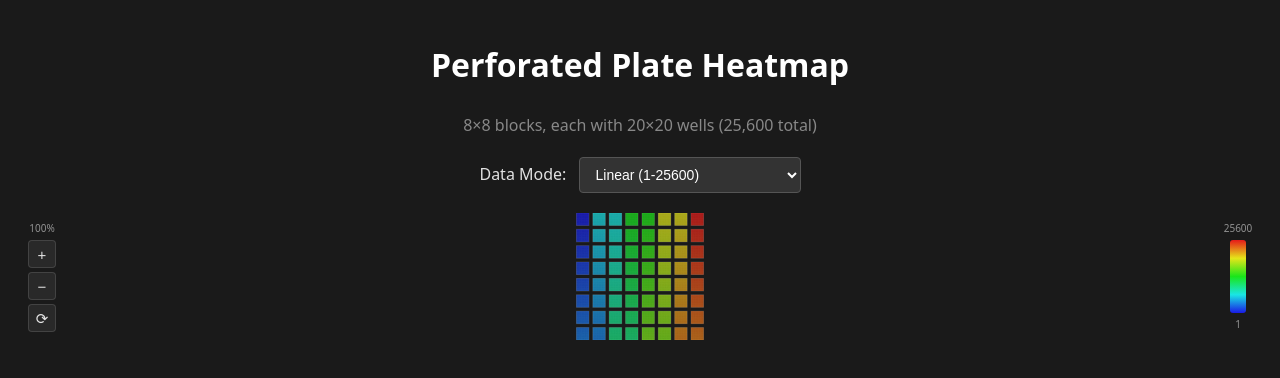
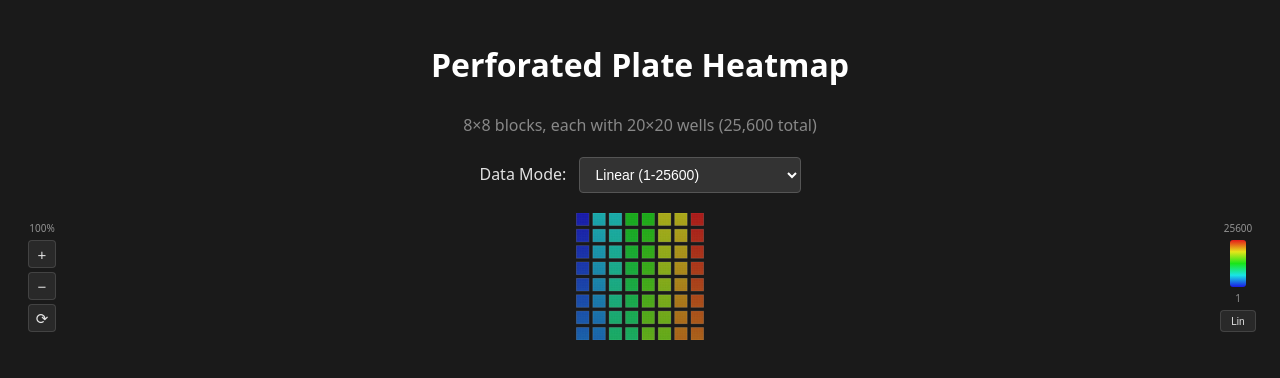
Before and after one commit to ndevenish/react-pacman, a React (Vite) app: page / in a window 1280 px wide. Shown: the top 378 px of the page. Built offline with nearby package versions, Linux system fonts and the light colour scheme.

Commit message:
PlateHeatmap: add Log/Lin toggle below colour scale bar

```diff
--- a/src/components/PlateHeatmap.css
+++ b/src/components/PlateHeatmap.css
@@ -87,6 +87,23 @@
   border-radius: 3px;
 }
 
+.scale-toggle {
+  width: 36px;
+  height: 22px;
+  padding: 0;
+  font-size: 10px;
+  background: rgba(128, 128, 128, 0.15);
+  color: inherit;
+  border: 1px solid rgba(128, 128, 128, 0.3);
+  border-radius: 4px;
+  cursor: pointer;
+  flex-shrink: 0;
+}
+
+.scale-toggle:hover {
+  background: rgba(128, 128, 128, 0.3);
+}
+
 .scale-label {
   font-size: 10px;
   color: inherit;
--- a/src/components/PlateHeatmap.tsx
+++ b/src/components/PlateHeatmap.tsx
@@ -20,8 +20,17 @@ export interface PlateHeatmapProps {
   maxValue?: number;
 }
 
-function valueToColor(value: number, min: number, max: number): [number, number, number] {
-  const normalized = (value - min) / (max - min);
+function valueToColor(value: number, min: number, max: number, logScale: boolean): [number, number, number] {
+  let normalized: number;
+  if (logScale) {
+    const logVal = value >= 1 ? Math.log10(value) : 0;
+    const logMin = Math.log10(Math.max(1, min));
+    const logMax = Math.log10(Math.max(1, max));
+    normalized = logMax > logMin ? (logVal - logMin) / (logMax - logMin) : 0;
+  } else {
+    normalized = max > min ? (value - min) / (max - min) : 0;
+  }
+  normalized = Math.max(0, Math.min(1, normalized));
   const hue = (1 - normalized) * 240;
 
   const s = 0.8;
@@ -115,6 +124,7 @@ export function PlateHeatmap({
   const canvasWrapperRef = useRef<HTMLDivElement>(null);
   const canvasRef = useRef<HTMLCanvasElement>(null);
   const [canvasDims, setCanvasDims] = useState({ width: 0, height: 0 });
+  const [logScale, setLogScale] = useState(false);
   const [tooltip, setTooltip] = useState<{
     value: number;
     dataIndex: number;
@@ -274,7 +284,7 @@ export function PlateHeatmap({
           if (dataIndex === undefined || dataIndex >= effectiveDataLength) continue;
 
           const value = data[dataIndex];
-          const [r, g, b] = valueToColor(value, min, max);
+          const [r, g, b] = valueToColor(value, min, max, logScale);
 
           ctx.fillStyle = `rgb(${r},${g},${b})`;
           ctx.fillRect(
@@ -288,7 +298,7 @@ export function PlateHeatmap({
     }
 
     ctx.setTransform(1, 0, 0, 1, 0, 0);
-  }, [data, effectiveDataLength, width, height, activeBlockSet, blockWellMaps, blockRows, wellsPerBlockRow, wellsPerBlockCol, cellWidth, cellHeight, blockPixelWidth, blockPixelHeight, gapWidth, gapHeight, transform, blockBackgroundColor, gapColor, minValue, maxValue]);
+  }, [data, effectiveDataLength, width, height, activeBlockSet, blockWellMaps, blockRows, wellsPerBlockRow, wellsPerBlockCol, cellWidth, cellHeight, blockPixelWidth, blockPixelHeight, gapWidth, gapHeight, transform, blockBackgroundColor, gapColor, minValue, maxValue, logScale]);
 
   const handleMouseMove = useCallback((e: React.MouseEvent<HTMLCanvasElement>) => {
     const canvas = canvasRef.current;
@@ -418,6 +428,9 @@ export function PlateHeatmap({
         <span className="scale-label">{maxVal}</span>
         <div className="scale-bar" />
         <span className="scale-label">{minVal}</span>
+        <button className="scale-toggle" onClick={() => setLogScale(l => !l)}>
+          {logScale ? 'Log' : 'Lin'}
+        </button>
       </div>
 
       {tooltip && (
```
